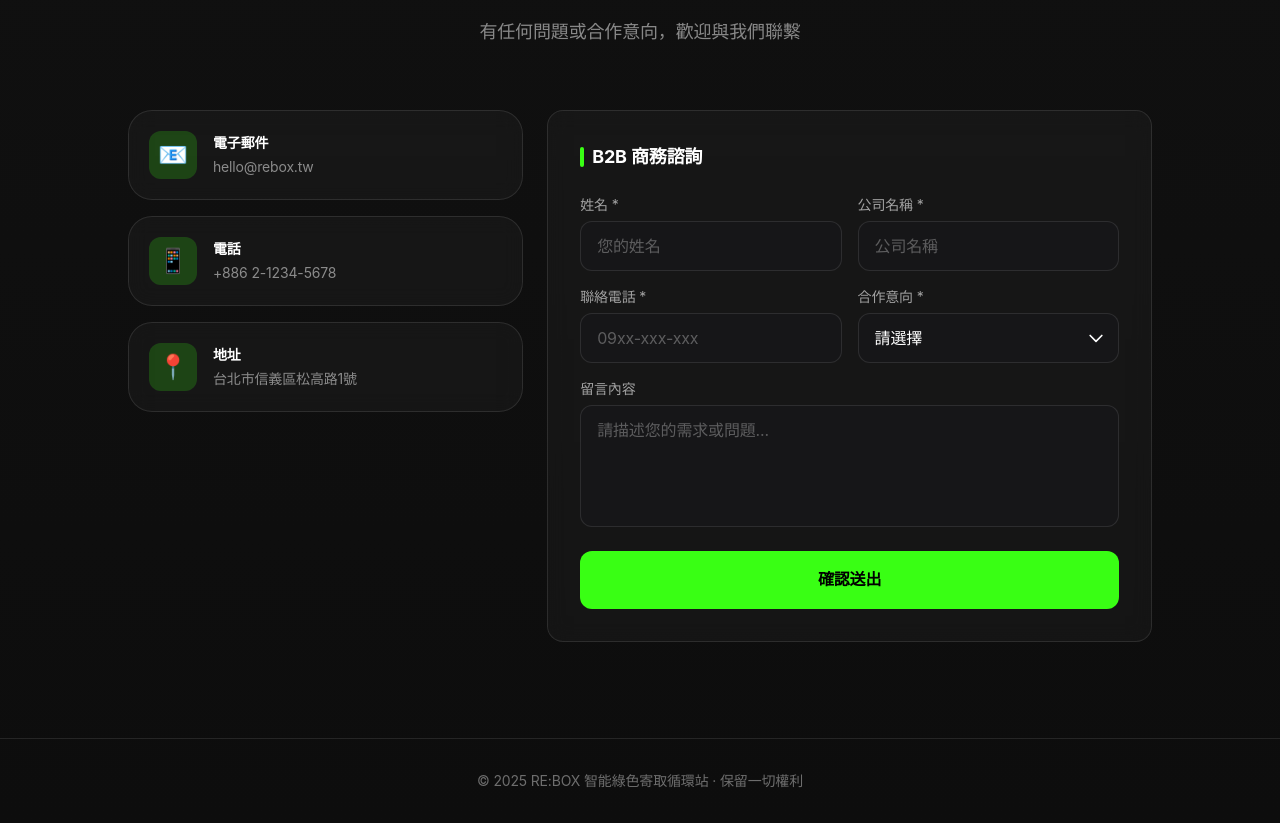
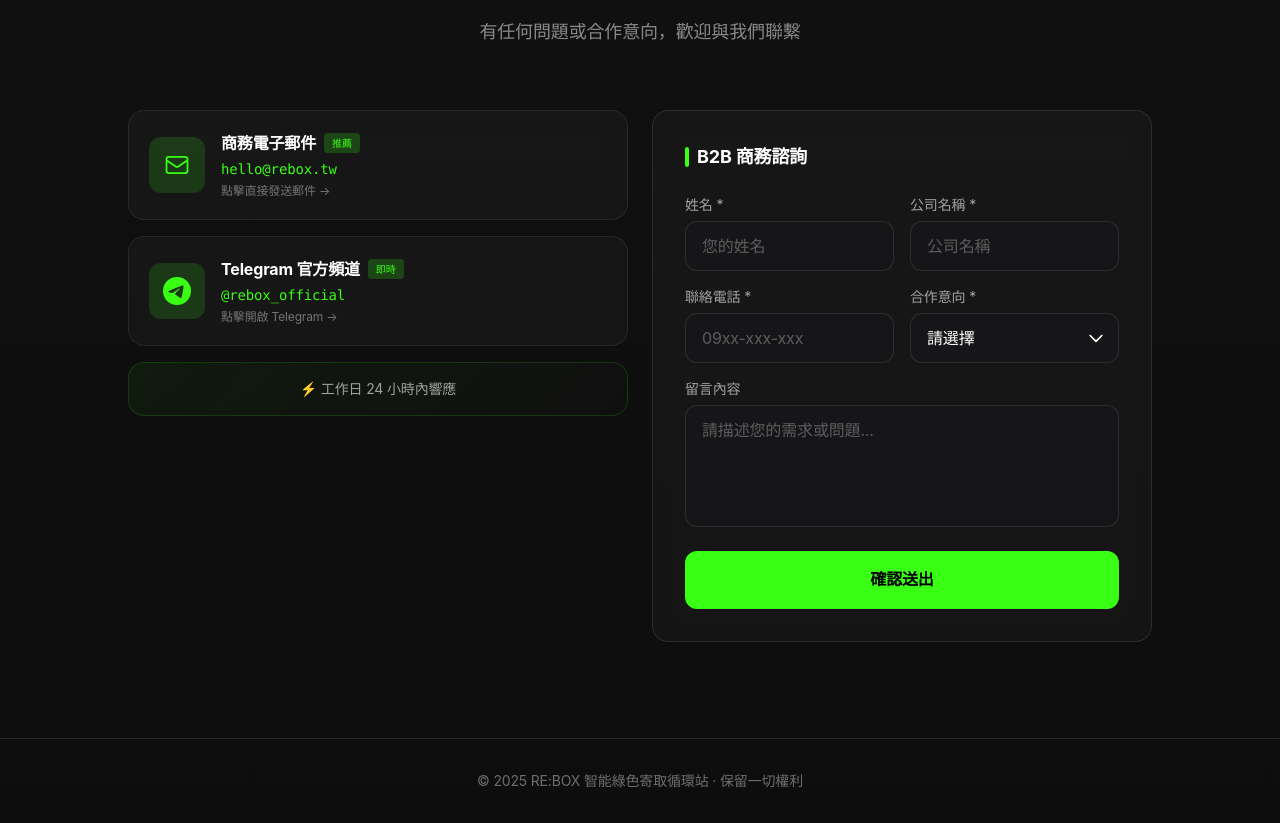
Before and after one commit to Jaggersu/rebox, a React (Vite) app: page / in a window 1280 px wide. Shown: the part 6692-7515 px from the top of the page. Built offline with nearby package versions, Linux system fonts and the light colour scheme.

Commit message:
feat: 聯絡資訊科技化 - 移除地址、新增Email/TG可點擊卡片 + Cyber Green發光效果

```diff
--- a/src/App.tsx
+++ b/src/App.tsx
@@ -834,49 +834,98 @@
           <p className="text-lg text-white/50">有任何問題或合作意向，歡迎與我們聯繫</p>
         </div>
 
-        <div className="grid grid-cols-1 lg:grid-cols-5 gap-6">
-          {/* 左側：聯繫資訊 (2欄) */}
+        <div className="grid grid-cols-1 lg:grid-cols-2 gap-6 items-stretch">
+          {/* 左側：科技感聯絡渠道 */}
           <div
-            className={`lg:col-span-2 space-y-4 transition-all duration-700 delay-100 ${visible ? 'opacity-100 translate-y-0' : 'opacity-0 translate-y-6'}`}
+            className={`space-y-4 transition-all duration-700 delay-100 ${visible ? 'opacity-100 translate-y-0' : 'opacity-0 translate-y-6'}`}
           >
-            <GlassCard>
-              <div className="p-5 flex items-center gap-4">
-                <div className="w-12 h-12 rounded-xl bg-[#39FF14]/20 flex items-center justify-center shrink-0">
-                  <span className="text-2xl">📧</span>
-                </div>
-                <div>
-                  <h3 className="text-sm font-bold text-white mb-1">電子郵件</h3>
-                  <p className="text-white/50 text-sm">hello@rebox.tw</p>
+            {/* Email 卡片 - 可點擊 */}
+            <a
+              href="mailto:hello@rebox.tw"
+              className="block group"
+            >
+              <div
+                className="rounded-2xl p-5 transition-all duration-300 group-hover:border-[#39FF14]/50"
+                style={{
+                  background: 'rgba(255,255,255,0.03)',
+                  border: '1px solid rgba(255,255,255,0.08)',
+                  backdropFilter: 'blur(10px)',
+                }}
+              >
+                <div className="flex items-center gap-4">
+                  <div
+                    className="w-14 h-14 rounded-xl flex items-center justify-center shrink-0 transition-all duration-300 group-hover:shadow-[0_0_20px_rgba(57,255,20,0.3)]"
+                    style={{ background: 'rgba(57,255,20,0.15)' }}
+                  >
+                    <svg className="w-7 h-7 text-[#39FF14]" fill="none" stroke="currentColor" viewBox="0 0 24 24">
+                      <path strokeLinecap="round" strokeLinejoin="round" strokeWidth={1.5} d="M3 8l7.89 5.26a2 2 0 002.22 0L21 8M5 19h14a2 2 0 002-2V7a2 2 0 00-2-2H5a2 2 0 00-2 2v10a2 2 0 002 2z" />
+                    </svg>
+                  </div>
+                  <div className="flex-1">
+                    <div className="flex items-center gap-2">
+                      <h3 className="text-base font-bold text-white">商務電子郵件</h3>
+                      <span className="px-2 py-0.5 rounded text-[10px] font-medium bg-[#39FF14]/20 text-[#39FF14]">推薦</span>
+                    </div>
+                    <p className="text-[#39FF14] text-sm font-mono mt-1">hello@rebox.tw</p>
+                    <p className="text-white/40 text-xs mt-1">點擊直接發送郵件 →</p>
+                  </div>
                 </div>
               </div>
-            </GlassCard>
-            <GlassCard>
-              <div className="p-5 flex items-center gap-4">
-                <div className="w-12 h-12 rounded-xl bg-[#39FF14]/20 flex items-center justify-center shrink-0">
-                  <span className="text-2xl">📱</span>
-                </div>
-                <div>
-                  <h3 className="text-sm font-bold text-white mb-1">電話</h3>
-                  <p className="text-white/50 text-sm">+886 2-1234-5678</p>
+            </a>
+
+            {/* Telegram 卡片 - 可點擊 */}
+            <a
+              href="https://t.me/rebox_official"
+              target="_blank"
+              rel="noopener noreferrer"
+              className="block group"
+            >
+              <div
+                className="rounded-2xl p-5 transition-all duration-300 group-hover:border-[#39FF14]/50"
+                style={{
+                  background: 'rgba(255,255,255,0.03)',
+                  border: '1px solid rgba(255,255,255,0.08)',
+                  backdropFilter: 'blur(10px)',
+                }}
+              >
+                <div className="flex items-center gap-4">
+                  <div
+                    className="w-14 h-14 rounded-xl flex items-center justify-center shrink-0 transition-all duration-300 group-hover:shadow-[0_0_20px_rgba(57,255,20,0.3)]"
+                    style={{ background: 'rgba(57,255,20,0.15)' }}
+                  >
+                    <svg className="w-7 h-7 text-[#39FF14]" viewBox="0 0 24 24" fill="currentColor">
+                      <path d="M11.944 0A12 12 0 0 0 0 12a12 12 0 0 0 12 12 12 12 0 0 0 12-12A12 12 0 0 0 12 0a12 12 0 0 0-.056 0zm4.962 7.224c.1-.002.321.023.465.14a.506.506 0 0 1 .171.325c.016.093.036.306.02.472-.18 1.898-.962 6.502-1.36 8.627-.168.9-.499 1.201-.82 1.23-.696.065-1.225-.46-1.9-.902-1.056-.693-1.653-1.124-2.678-1.8-1.185-.78-.417-1.21.258-1.91.177-.184 3.247-2.977 3.307-3.23.007-.032.014-.15-.056-.212s-.174-.041-.249-.024c-.106.024-1.793 1.14-5.061 3.345-.48.33-.913.49-1.302.48-.428-.008-1.252-.241-1.865-.44-.752-.245-1.349-.374-1.297-.789.027-.216.325-.437.893-.663 3.498-1.524 5.83-2.529 6.998-3.014 3.332-1.386 4.025-1.627 4.476-1.635z"/>
+                    </svg>
+                  </div>
+                  <div className="flex-1">
+                    <div className="flex items-center gap-2">
+                      <h3 className="text-base font-bold text-white">Telegram 官方頻道</h3>
+                      <span className="px-2 py-0.5 rounded text-[10px] font-medium bg-[#39FF14]/20 text-[#39FF14]">即時</span>
+                    </div>
+                    <p className="text-[#39FF14] text-sm font-mono mt-1">@rebox_official</p>
+                    <p className="text-white/40 text-xs mt-1">點擊開啟 Telegram →</p>
+                  </div>
                 </div>
               </div>
-            </GlassCard>
-            <GlassCard>
-              <div className="p-5 flex items-center gap-4">
-                <div className="w-12 h-12 rounded-xl bg-[#39FF14]/20 flex items-center justify-center shrink-0">
-                  <span className="text-2xl">📍</span>
-                </div>
-                <div>
-                  <h3 className="text-sm font-bold text-white mb-1">地址</h3>
-                  <p className="text-white/50 text-sm">台北市信義區松高路1號</p>
-                </div>
-              </div>
-            </GlassCard>
+            </a>
+
+            {/* 快速響應承諾 */}
+            <div
+              className="rounded-2xl p-4 text-center"
+              style={{
+                background: 'linear-gradient(135deg, rgba(57,255,20,0.05) 0%, rgba(20,20,20,0.3) 100%)',
+                border: '1px solid rgba(57,255,20,0.15)',
+              }}
+            >
+              <p className="text-white/60 text-sm">
+                <span className="text-[#39FF14]">⚡</span> 工作日 24 小時內響應
+              </p>
+            </div>
           </div>
 
-          {/* 右側：B2B 商務諮詢表單 (3欄) */}
+          {/* 右側：B2B 商務諮詢表單 */}
           <div
-            className={`lg:col-span-3 transition-all duration-700 delay-200 ${visible ? 'opacity-100 translate-y-0' : 'opacity-0 translate-y-6'}`}
+            className={`transition-all duration-700 delay-200 ${visible ? 'opacity-100 translate-y-0' : 'opacity-0 translate-y-6'}`}
           >
             <div
               className="rounded-2xl p-6 md:p-8 h-full"
```
